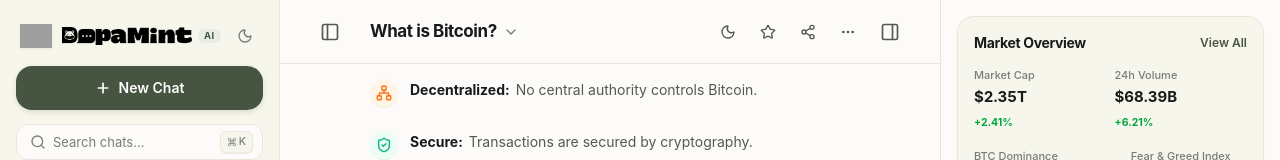
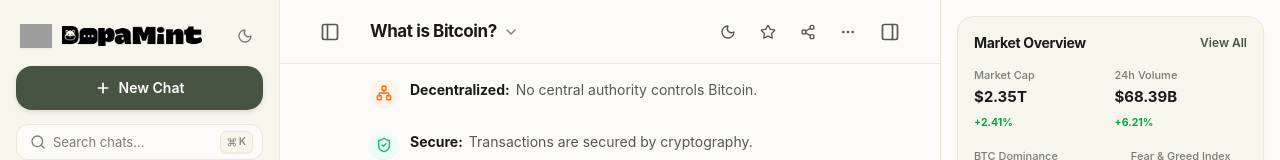
Before and after one commit to aswin402/dopamint_product, a React (Vite) app: page / in a window 1280 px wide. Shown: the top 160 px of the page. Built offline with nearby package versions, Linux system fonts and the light colour scheme; grey boxes are pictures that could not be loaded.

Commit message:
style(sidebar): remove AI badge next to dope logo in sidebar

```diff
--- a/src/components/sidebar/Sidebar.tsx
+++ b/src/components/sidebar/Sidebar.tsx
@@ -64,15 +64,12 @@ export const Sidebar: React.FC = () => {
             />
 
             {/* logo_dope.png (black in light theme, white in dark theme) */}
-            <div className="flex items-center gap-1.5 min-w-0">
+            <div className="flex items-center min-w-0">
               <img
                 src={logoDope}
                 alt="dopamint"
-                className="h-5 w-auto max-w-[130px] object-contain brightness-0 dark:brightness-100 transition-all"
+                className="h-5 w-auto max-w-[140px] object-contain brightness-0 dark:brightness-100 transition-all"
               />
-              <span className="text-[9.5px] font-bold px-1.5 py-0.2 bg-[var(--primary-light)] text-[var(--primary)] rounded-md uppercase tracking-wider flex-shrink-0">
-                AI
-              </span>
             </div>
           </div>
 
```
